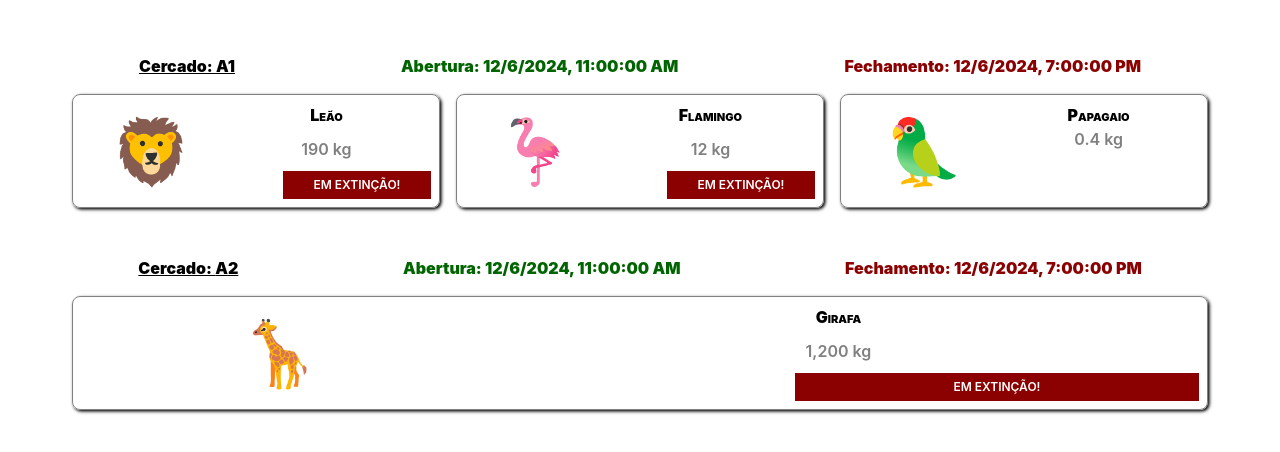
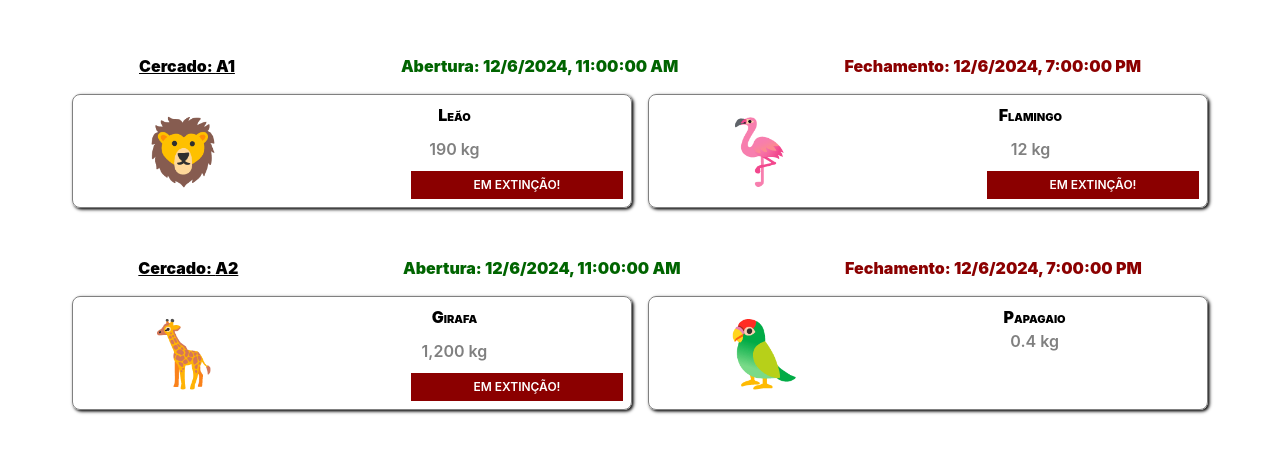
Before and after one commit to ufjf-dcc207/ufjf-dcc207-2024-3-a-atv03-VanessaTrajano, a React (Vite) app: page / in a window 1280 px wide. Shown: the part 160-612 px from the top of the page. Built offline with nearby package versions, Linux system fonts and the light colour scheme.

Commit message:
Adiciona iteração em exibição

```diff
--- a/src/App.tsx
+++ b/src/App.tsx
@@ -1,31 +1,19 @@
 import "./App.css";
 import Animal from "./Animal";
 import Exibicao from "./Exibicao";
-
-type AnimaisTuplaType = [string, string, number, boolean];
-
-const ANIMAIS: AnimaisTuplaType[] = [
-  ["🦁", "Leão", 190.0, true],
-  ["🦩", "Flamingo", 12.0, true],
-  ["🦒", "Girafa", 1200.0, true],
-  ["🦜", "Papagaio", 0.4, false],
-];
+import EXIBICOES from "./exibicoes";
 
 function App() {
-  const exA1: AnimaisTuplaType[] = ANIMAIS.filter(
-    (animal) => animal[2] < 200.0
-  );
-  const exA2: AnimaisTuplaType[] = ANIMAIS.filter(
-    (animal) => animal[2] >= 200.0
-  );
   return (
     <div className="app">
+      {EXIBICOES.map((exibicao) => (
         <Exibicao
-        abertura={new Date("2024-12-06T08:00:00.000-03:00")}
-        fechamento={new Date("2024-12-06T16:00-03:00")}
-        cercado="A1"
+          key={exibicao[0]}
+          abertura={new Date(exibicao[1])}
+          fechamento={new Date(exibicao[2])}
+          cercado={exibicao[0]}
         >
-        {exA1.map((animal) => (
+          {exibicao[3].map((animal) => (
             <Animal
               key={animal[1]}
               icone={animal[0]}
@@ -35,21 +23,7 @@ function App() {
             />
           ))}
         </Exibicao>
-      <Exibicao
-        abertura={new Date("2024-12-06T08:00:00.000-03:00")}
-        fechamento={new Date("2024-12-06T16:00-03:00")}
-        cercado="A2"
-      >
-        {exA2.map((animal) => (
-          <Animal
-            key={animal[1]}
-            icone={animal[0]}
-            nome={animal[1]}
-            peso={animal[2]}
-            emExtincao={animal[3]}
-          />
       ))}
-      </Exibicao>
     </div>
   );
 }
--- /dev/null
+++ b/src/exibicoes.ts
@@ -0,0 +1,25 @@
+type ExibicaoTuplaType = [string, string, string, AnimaisTuplaType[]];
+type AnimaisTuplaType = [string, string, number, boolean];
+
+const EXIBICOES: ExibicaoTuplaType[] = [
+  [
+    "A1",
+    "2024-12-06T08:00:00.000-03:00",
+    "2024-12-06T16:00-03:00",
+    [
+      ["🦁", "Leão", 190.0, true],
+      ["🦩", "Flamingo", 12.0, true],
+    ],
+  ],
+  [
+    "A2",
+    "2024-12-06T08:00:00.000-03:00",
+    "2024-12-06T16:00-03:00",
+    [
+      ["🦒", "Girafa", 1200.0, true],
+      ["🦜", "Papagaio", 0.4, false],
+    ],
+  ],
+];
+
+export default EXIBICOES;
```
Lines whose indentation alone changed are shown as unchanged.
